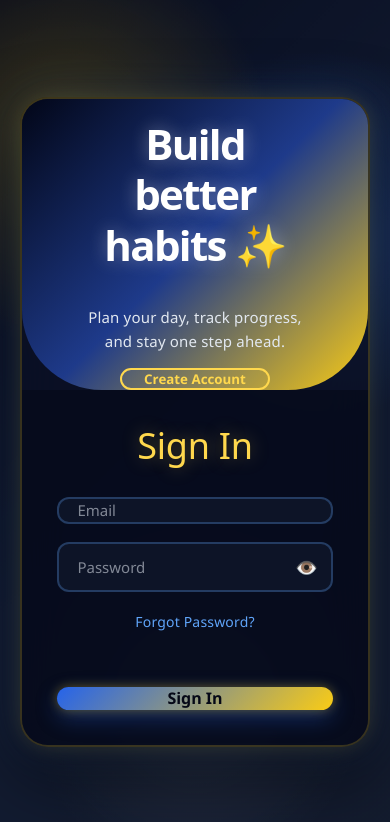
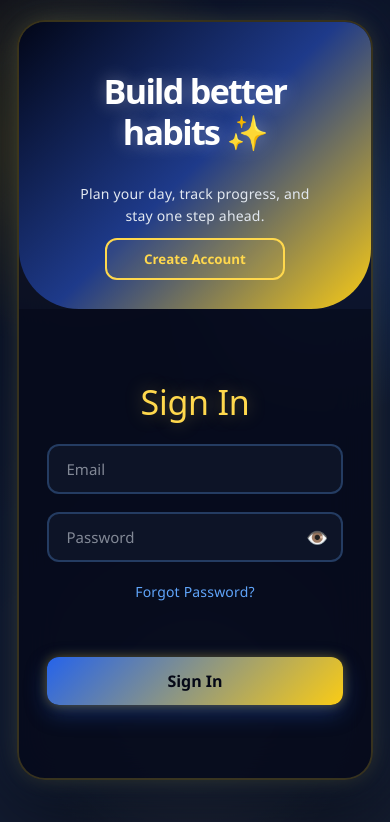
Before and after one commit to gudalanandini2939/TaskFlow-MERN, a React (Vite) app in the folder client/: page /login in a window 390 px wide. Shown: the top 822 px of the page. Built offline with nearby package versions, Linux system fonts and the light colour scheme.

Commit message:
Improve mobile responsive layout

```diff
--- a/client/src/App.css
+++ b/client/src/App.css
@@ -275,28 +275,70 @@ body {
 }
 
 @media (max-width: 500px) {
+  .auth-page {
+    align-items: flex-start;
+    padding: 20px 0;
+  }
+
   .auth-card {
-    width: 90%;
-    height: 650px;
+    width: 92%;
+    min-height: 760px;
+    height: auto;
+    overflow: hidden;
+  }
+
+  .toggle-box {
+    top: 0;
+    left: 0;
+    width: 100%;
+    height: 38%;
+    border-radius: 0 0 60px 60px;
+  }
+
+  .toggle-panel {
+    padding: 25px;
+    gap: 10px;
+  }
+
+  .toggle-panel h1 {
+    font-size: 34px;
+    max-width: 280px;
+  }
+
+  .toggle-panel p {
+    font-size: 14px;
+    max-width: 260px;
+  }
+
+  .outline-btn {
+    width: 180px;
+    height: 42px;
   }
 
   .form-box {
+    top: 38%;
+    left: 0;
+    right: 0;
+    bottom: auto;
     width: 100%;
-    height: 55%;
-    bottom: 0;
-    right: 0;
-    padding: 35px;
+    height: 62%;
+    padding: 28px;
   }
 
-  .toggle-box {
-    width: 100%;
-    height: 45%;
-    border-radius: 0 0 80px 80px;
+  .form-box h2 {
+    font-size: 34px;
+    margin-bottom: 22px;
   }
 
   .auth-card.active .toggle-box {
+    top: 62%;
     left: 0;
-    top: 55%;
-    border-radius: 80px 80px 0 0;
+    height: 38%;
+    border-radius: 60px 60px 0 0;
+  }
+
+  .auth-card.active .form-box.register {
+    top: 0;
+    height: 62%;
   }
 }
```
